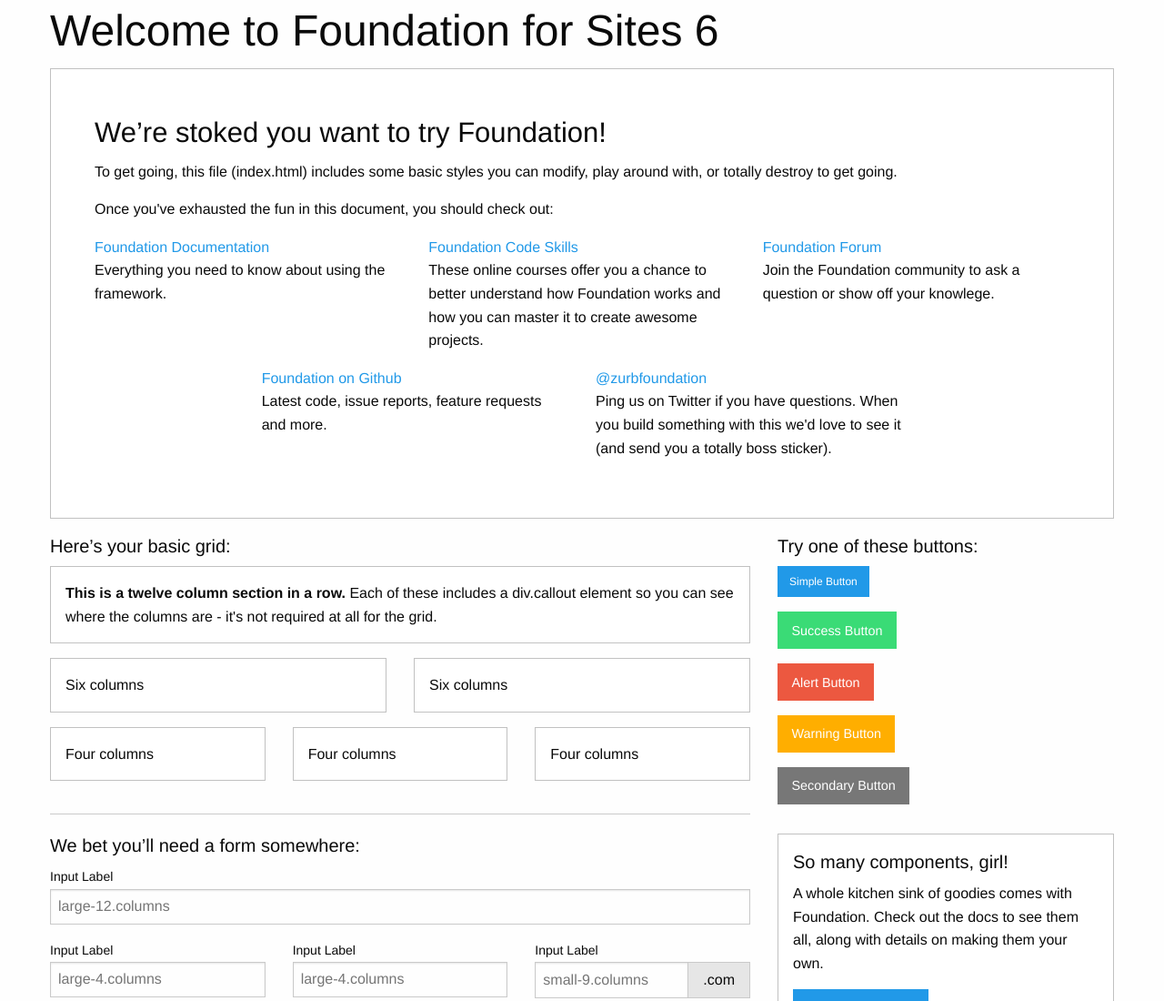
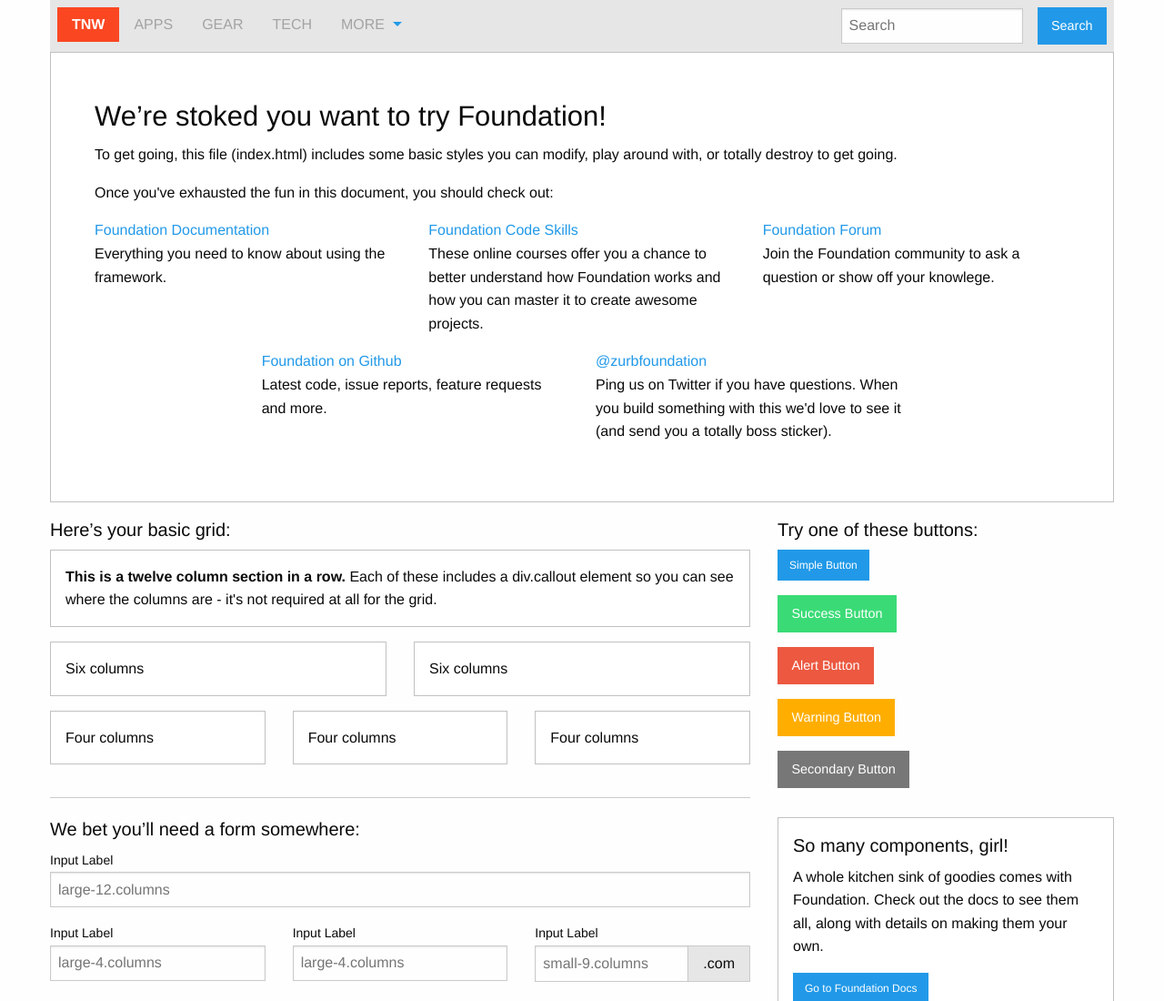
Before and after one commit to kevinbluer/tnw, a plain HTML site: page index.html in a window 1280 px wide. Shown: the top 1100 px of the page at 91% size. Drawn offline with Linux system fonts and the light colour scheme.

Commit message:
adding basic navigation bar

```diff
--- a/css/app.css
+++ b/css/app.css
@@ -0,0 +1,8 @@
+.menu-text {
+	background-color: #FA4722;
+	color: #fff;
+}
+
+.menu a {
+	color: #A3A3A3;
+}
--- a/index.html
+++ b/index.html
@@ -12,7 +12,30 @@
 
     <div class="row">
       <div class="large-12 columns">
-        <h1>Welcome to Foundation for Sites 6</h1>
+        <div class="top-bar">
+          <div class="top-bar-left">
+            <ul class="dropdown menu" data-dropdown-menu>
+              <li class="menu-text">TNW</li>
+              <li><a href="#">APPS</a></li>
+              <li><a href="#">GEAR</a></li>
+              <li><a href="#">TECH</a></li>
+              <li>
+                <a href="#">MORE</a>
+                <ul class="menu vertical">
+                  <li><a href="#">APPS</a></li>
+                  <li><a href="#">GEAR</a></li>
+                  <li><a href="#">TECH</a></li>
+                </ul>
+              </li>
+            </ul>
+          </div>
+          <div class="top-bar-right">
+            <ul class="menu">
+              <li><input type="search" placeholder="Search"></li>
+              <li><button type="button" class="button">Search</button></li>
+            </ul>
+          </div>
+        </div>
       </div>
     </div>
 
```
